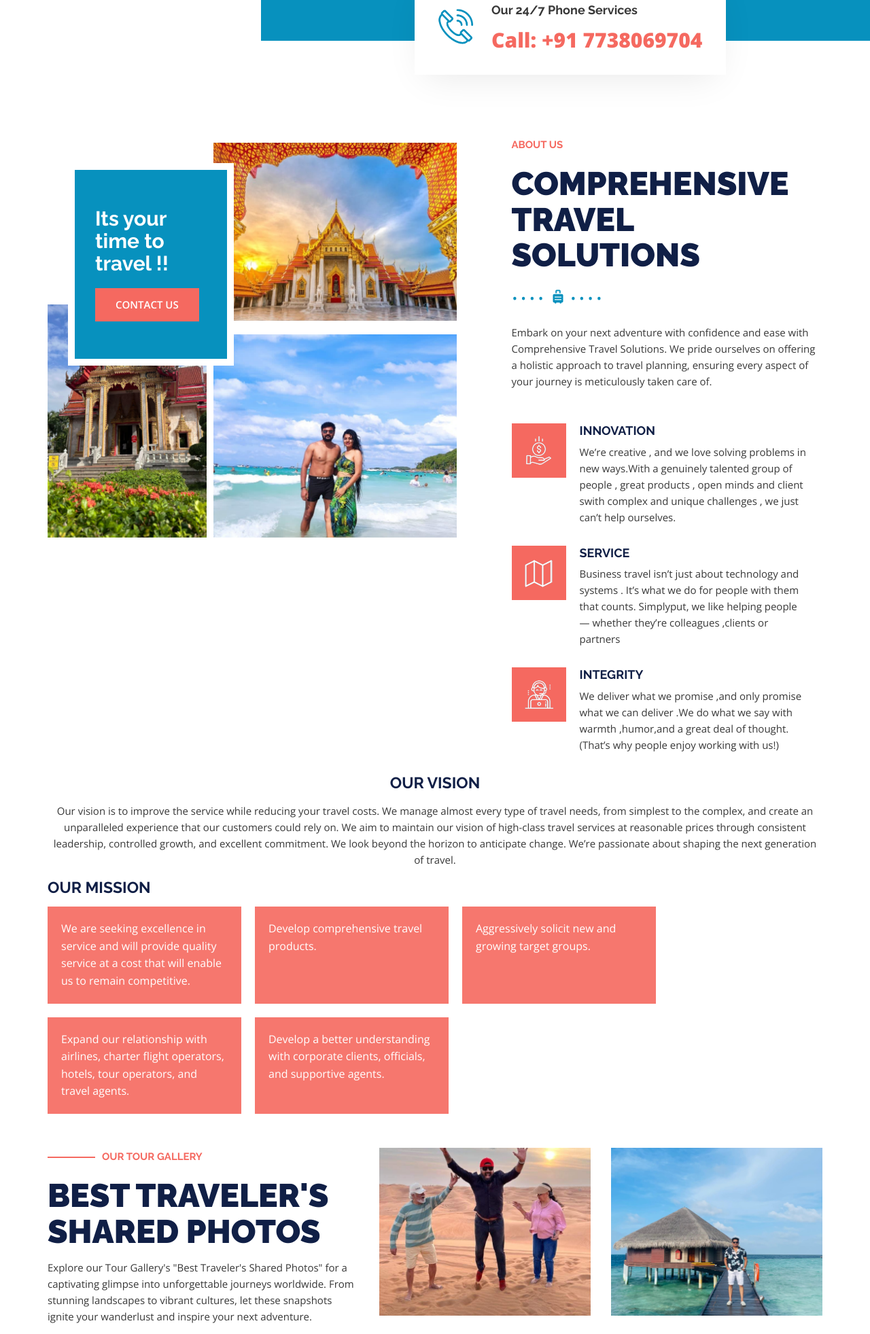
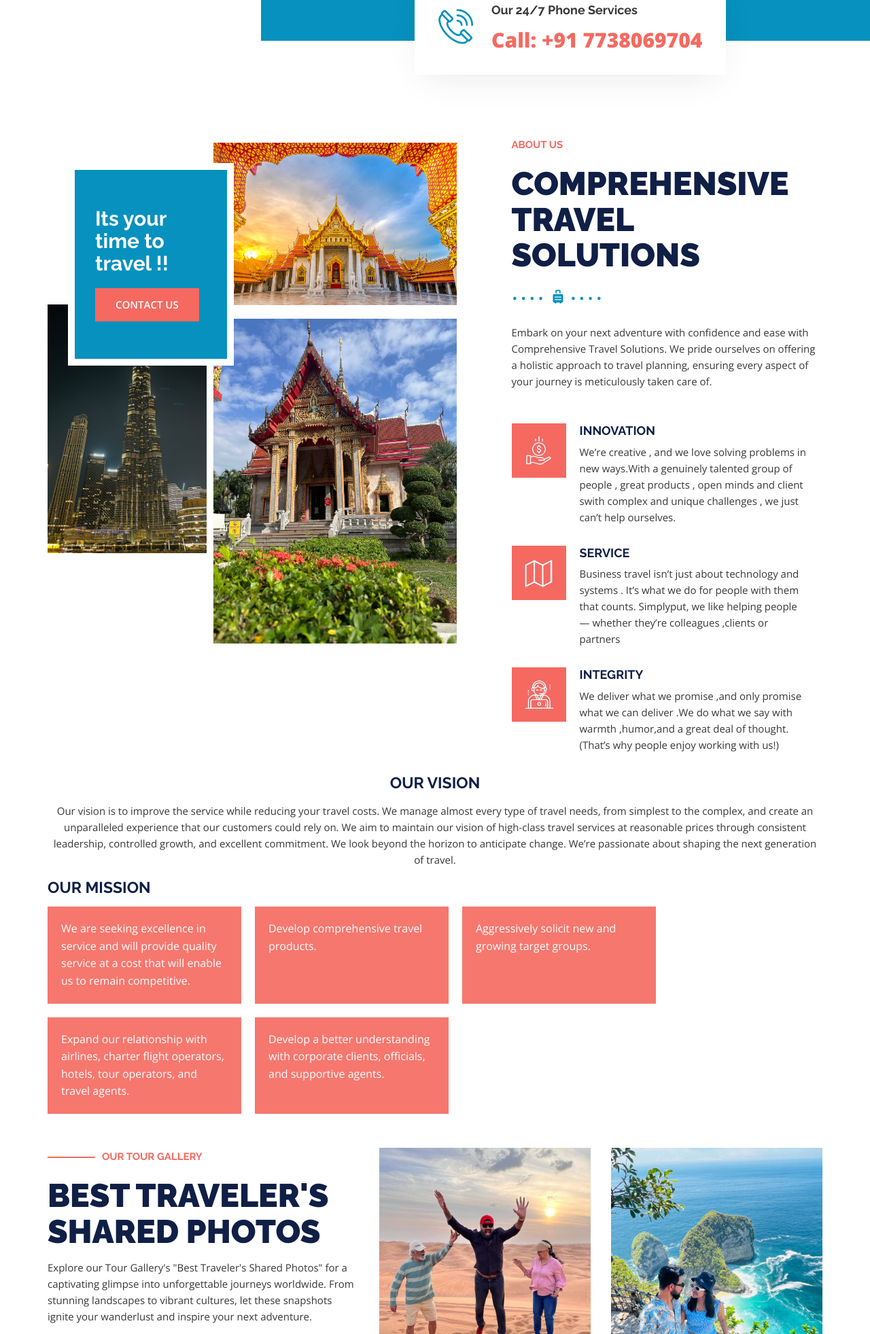
Before and after one commit to i4interface/Zigma-world, a plain HTML site: page index.html in a window 1280 px wide. Shown: the part 3463-5426 px from the top of the page at 68% size. Drawn offline with nearby package versions, Linux system fonts and the light colour scheme.

Commit message:
updated images and removed loader

```diff
--- a/index.html
+++ b/index.html
@@ -34,11 +34,11 @@
 </head>
 
 <body class="home">
-   <div id="siteLoader" class="site-loader">
+   <!-- <div id="siteLoader" class="site-loader">
       <div class="preloader-content">
          <img src="assets/images/loader1.gif" alt="">
       </div>
-   </div>
+   </div> -->
    <div id="page" class="full-page">
       <header id="masthead" class="site-header header-primary">
          <!-- header html start -->
@@ -762,15 +762,15 @@
                               <a href="#contact-us" class="button-primary">CONTACT US</a>
                            </div>
                            <div class="about-img">
-                              <img src="assets/images/traveler5.png" alt="">
+                              <img src="assets/images/shared/IMG-20240328-WA0017.jpg" alt="">
                            </div>
                         </div>
                         <div class="about-img-right d-none d-sm-block">
                            <div class="about-img">
-                              <img src="assets/images/traveler9.png" alt="">
+                              <img src="assets/images/shared/imgplace1.jpg" alt="">
                            </div>
                            <div class="about-img">
-                              <img src="assets/images/traveler7.png" alt="">
+                              <img src="assets/images/shared/IMG-20240328-WA0014.jpg" alt="">
                            </div>
                         </div>
                      </div>
@@ -894,26 +894,26 @@
                            snapshots ignite your wanderlust and inspire your next adventure.</p>
                      </div>
                      <figure class="gallery-img">
-                        <img src="assets/images/traveler2.png" alt="">
+                        <img src="assets/images/shared/IMG-20240328-WA0012.jpg" alt="">
                      </figure>
                   </div>
                   <div class="col-lg-7">
                      <div class="row">
                         <div class="col-sm-6">
                            <figure class="gallery-img">
-                              <img src="assets/images/traveler3.png" alt="">
+                              <img src="assets/images/shared/IMG-20240328-WA0011.jpg" alt="">
                            </figure>
                         </div>
                         <div class="col-sm-6">
                            <figure class="gallery-img">
-                              <img src="assets/images/traveler4.png" alt="">
+                              <img src="assets/images/shared/IMG-20240328-WA0013.jpg" alt="">
                            </figure>
                         </div>
                      </div>
                      <div class="row">
                         <div class="col-12">
                            <figure class="gallery-img">
-                              <img src="assets/images/traveler1.png" alt="">
+                              <img src="assets/images/shared/IMG-20240328-WA0016.jpg" alt="">
                            </figure>
                         </div>
                      </div>
```
Also changed, not shown: assets/images/shared/IMG-20240328-WA0009.jpg (added), assets/images/shared/IMG-20240328-WA0011.jpg (added), assets/images/shared/IMG-20240328-WA0012.jpg (added), assets/images/shared/IMG-20240328-WA0013.jpg (added), assets/images/shared/IMG-20240328-WA0014.jpg (added), assets/images/shared/IMG-20240328-WA0016.jpg (added), assets/images/shared/IMG-20240328-WA0017.jpg (added), assets/images/shared/imgplace1.jpg (added), 6 other files.
